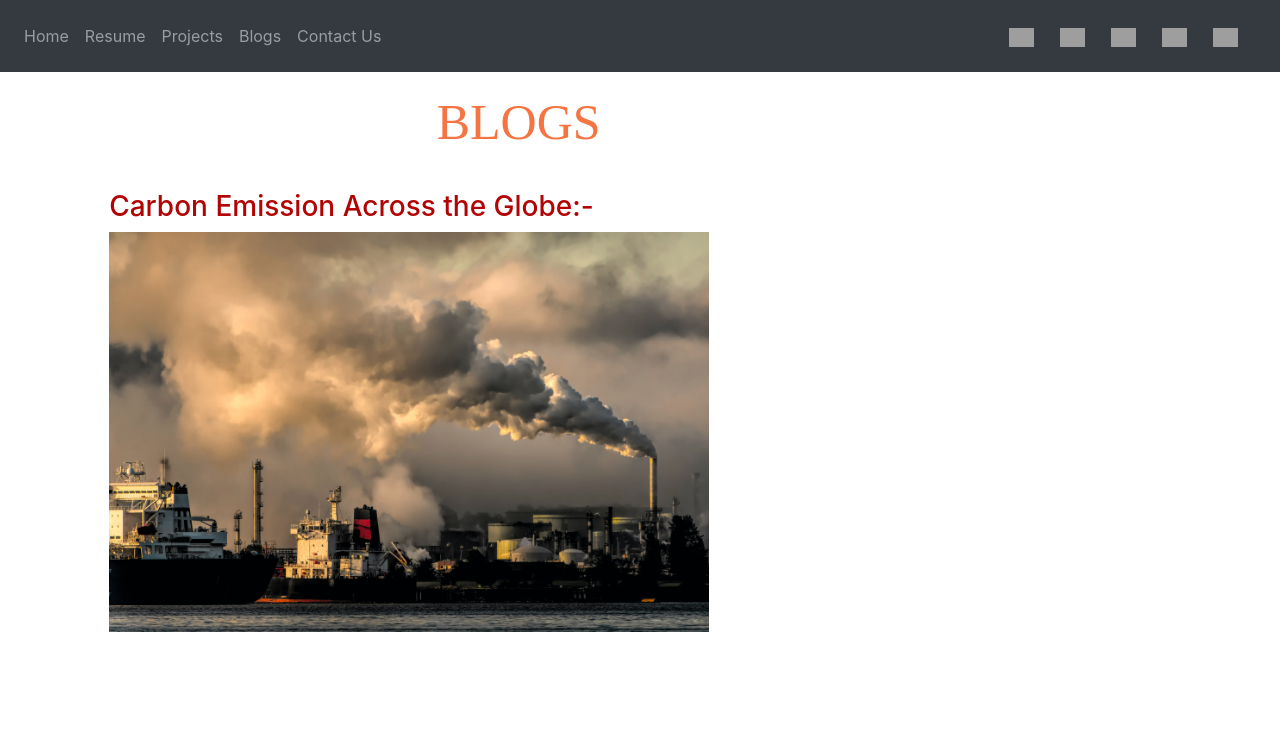
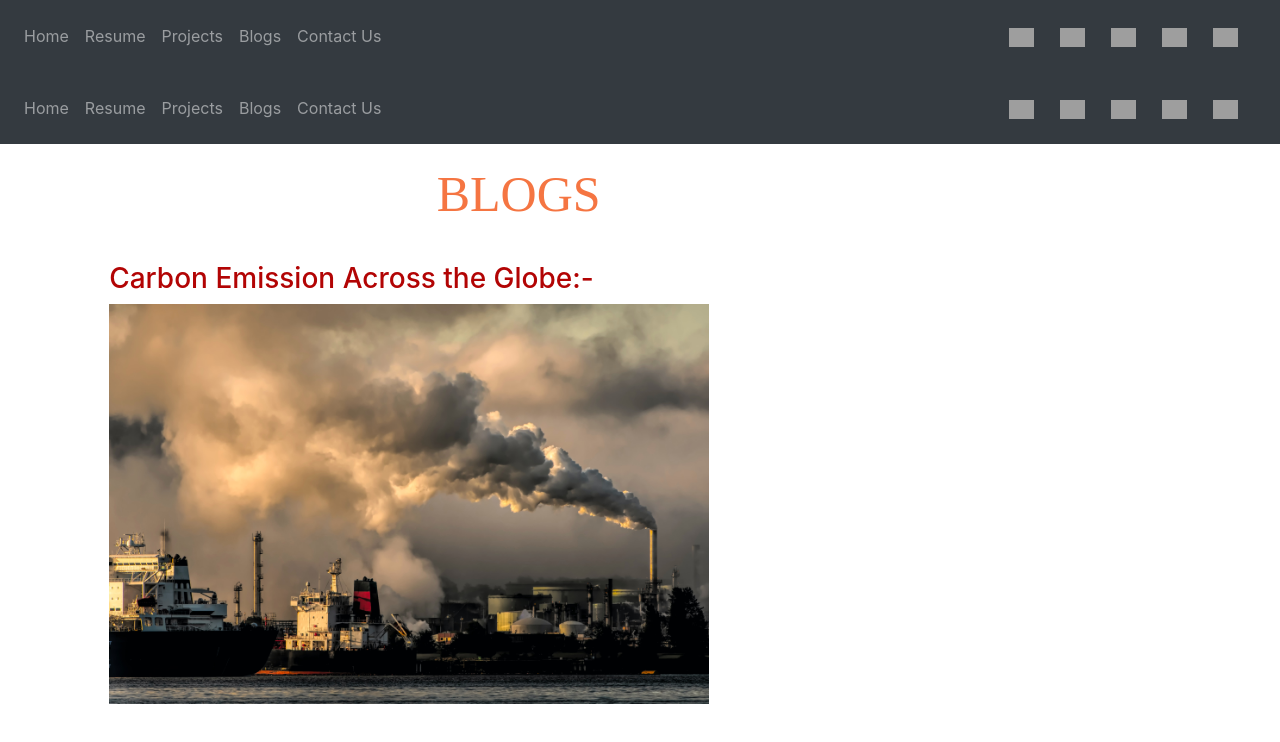
Before and after one commit to Mukul0610/Mukul-ka-pana, a plain HTML site: page blogs.html in a window 1280 px wide. Drawn offline with nearby package versions, Linux system fonts and the light colour scheme; grey boxes are pictures that could not be loaded.

Commit message:
third commit

```diff
--- a/blogs.html
+++ b/blogs.html
@@ -10,7 +10,7 @@
   integrity="sha384-MCw98/SFnGE8fJT3GXwEOngsV7Zt27NXFoaoApmYm81iuXoPkFOJwJ8ERdknLPMO" crossorigin="anonymous">
 <link rel="stylesheet" href="mystyle.css">
 
-<title> Mukul ka Pana</title>
+<title> Mukul ka Panna</title>
 </head>
 <header>
   <div class="head">
@@ -61,7 +61,62 @@
       </span>
       <span class="navbar-text">
         <a class="nav-link" href="https://twitter.com/mukul93028">
-            <img src="https://upload.wikimedia.org/wikipedia/commons/4/4f/Twitter-logo.svg" alt="Twitter" style="width:25px;">
+          <img src="https://upload.wikimedia.org/wikipedia/commons/6/6f/Logo_of_Twitter.svg" alt="Twitter" style="width:25px;">
+        </a>
+      </span>
+    </div>
+  </nav>  <title> Mukul ka Panna</title>
+</head>
+<header>
+  <div class="head">
+
+
+<body> <!--style="background-color:#cfccde;"-->
+  <nav class="navbar navbar-expand-lg navbar-dark bg-dark">
+    <button class="navbar-toggler" type="button" data-toggle="collapse" data-target="#navbarText" aria-controls="navbarText" aria-expanded="false" aria-label="Toggle navigation">
+      <span class="navbar-toggler-icon"></span>
+    </button>
+    <div class="collapse navbar-collapse" id="navbarText">
+      <ul class="navbar-nav mr-auto">
+        <li class="nav-item">
+          <a class="nav-link" href="index.html">Home</a>
+        </li>
+        <li class="nav-item">
+          <a class="nav-link" href="resume.html">Resume</a>
+        </li>
+        <li class="nav-item">
+          <a class="nav-link" href="projects.html">Projects</a>
+        </li>
+        <li class="nav-item">
+          <a class="nav-link" href="blogs.html">Blogs</a>
+        </li>
+        <li class="nav-item">
+          <a class="nav-link" href="Contract_Us.html">Contact Us</a>
+        </li>
+      </ul>
+      <span class="navbar-text">
+        <a class="nav-link" href="https://www.linkedin.com/in/mukul-rai-325953235">
+          <img src="https://upload.wikimedia.org/wikipedia/commons/8/81/LinkedIn_icon.svg" alt="LinkedIn" style="width:25px;">
+        </a>
+      </span>
+      <span class="navbar-text">
+        <a href="https://www.instagram.com/mukulrai1729">
+          <img src="https://upload.wikimedia.org/wikipedia/commons/9/95/Instagram_logo_2022.svg" alt="Instagram" style="width:25px;">
+        </a>
+      </span>
+      <span class="navbar-text">
+        <a class="nav-link" href="https://github.com/Mukul0610">
+          <img src="https://upload.wikimedia.org/wikipedia/commons/9/91/Octicons-mark-github.svg" alt="GitHub" style="width:25px;">
+        </a>
+      </span>
+      <span class="navbar-text">
+        <a href="https://www.facebook.com/profile.php?id=100081212280771">
+          <img src="https://upload.wikimedia.org/wikipedia/en/0/04/Facebook_f_logo_%282021%29.svg" alt="Facebook" style="width:25px;">
+        </a>
+      </span>
+      <span class="navbar-text">
+        <a class="nav-link" href="https://twitter.com/mukul93028">
+          <img src="https://upload.wikimedia.org/wikipedia/commons/6/6f/Logo_of_Twitter.svg" alt="Twitter" style="width:25px;">
         </a>
       </span>
     </div>
```
Lines whose indentation alone changed are shown as unchanged.
